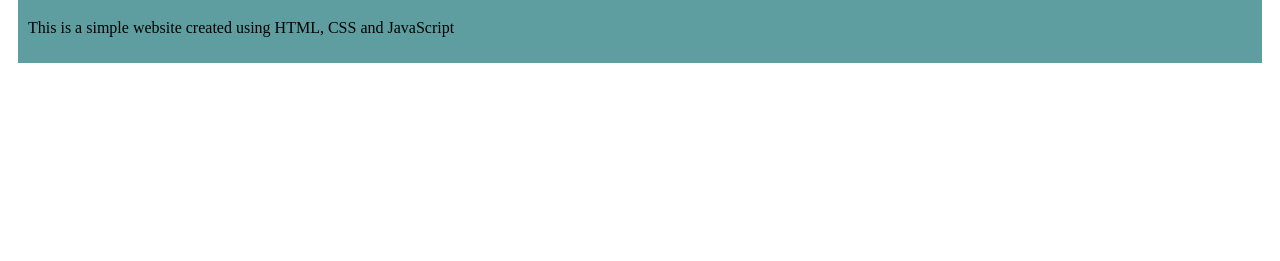
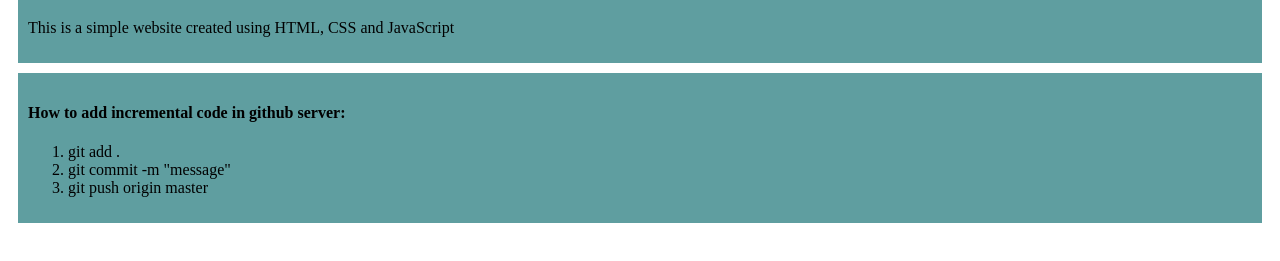
Before and after one commit to tamim-is-coding/my-simple-repo, a plain HTML site: page index.html in a window 1280 px wide. Shown: the part 81-342 px from the top of the page. Drawn offline with Linux system fonts and the light colour scheme.

Commit message:
my third practice attemp

```diff
--- a/index.html
+++ b/index.html
@@ -11,5 +11,15 @@
     <div>
         <h1>Welcome to my simple website</h1>
         <p>This is a simple website created using HTML, CSS and JavaScript</p>
+    </div>
+
+    <div>
+        <h4>How to add incremental code in github server:</h4>
+        <ol>
+            <li>git add .</li>
+            <li>git commit -m "message"</li>
+            <li>git push origin master</li>
+        </ol>
+    </div>
 </body>
 </html>
```
